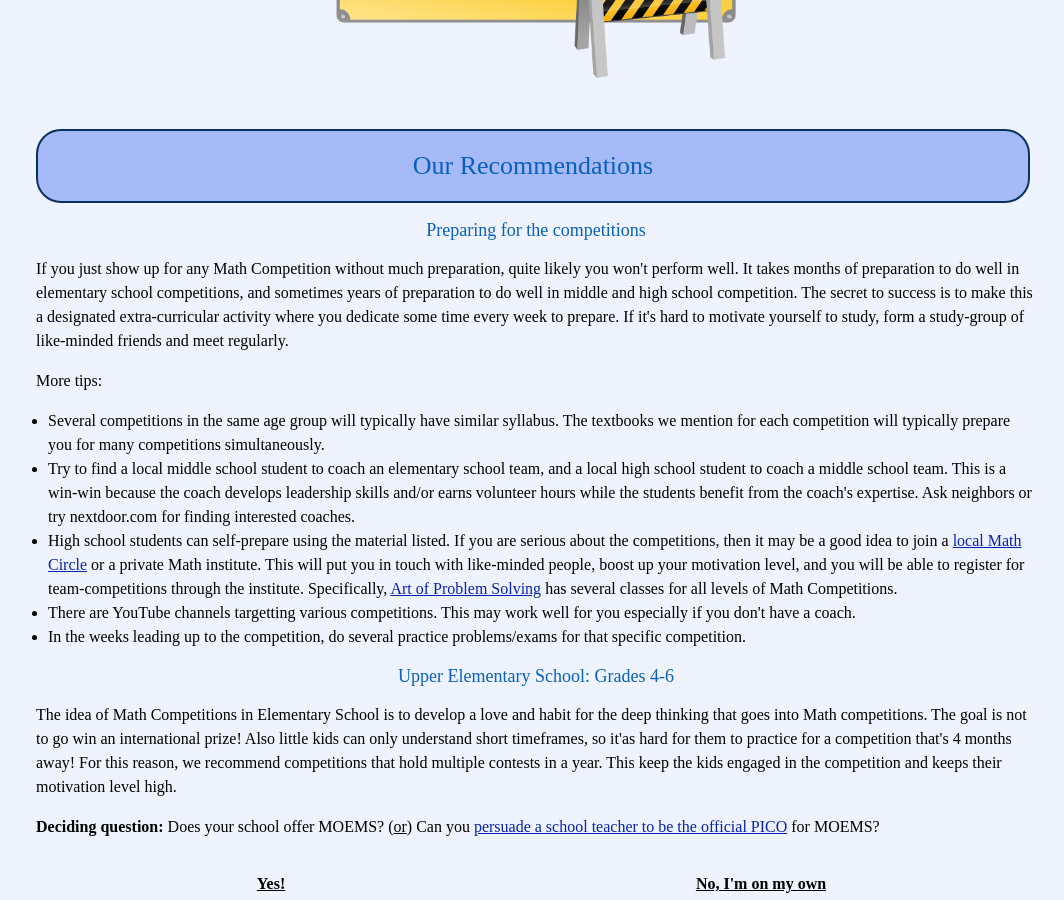
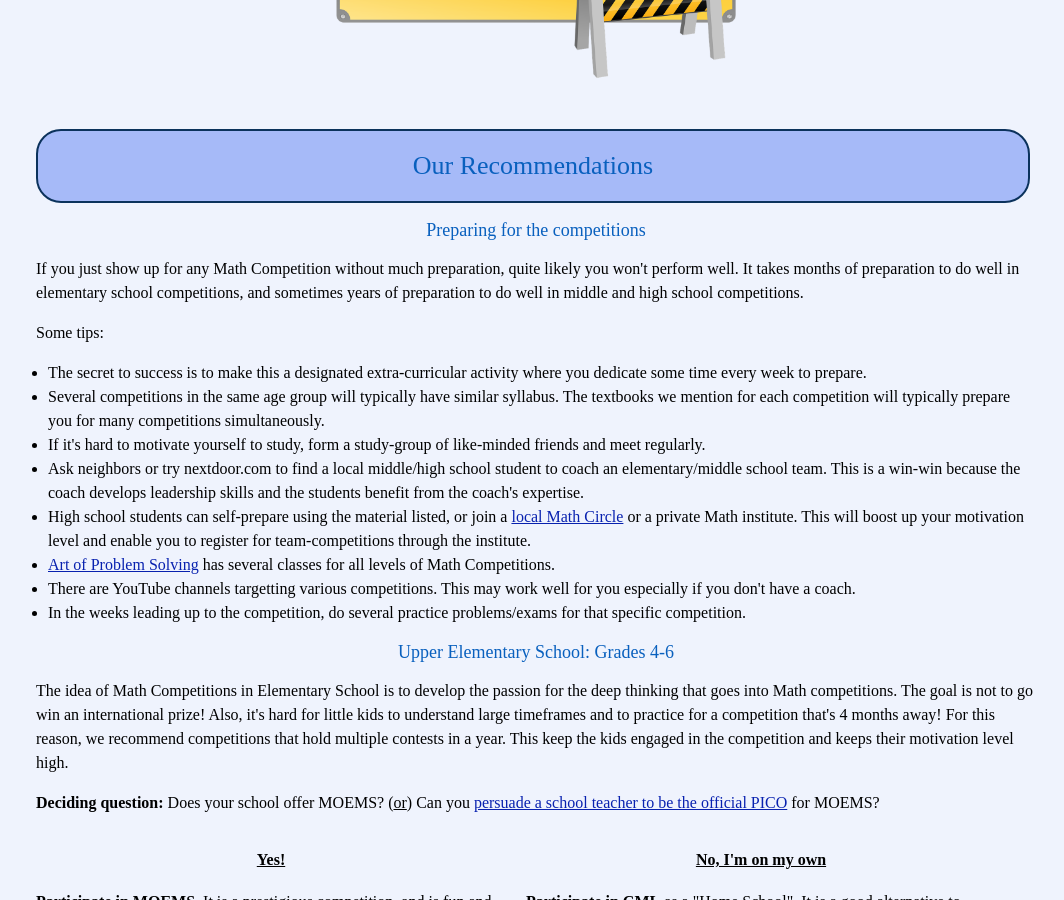
Before and after one commit to radicalcollegestrategies/stemscholars, a Jekyll site: the page built from mathematics/mathcompetitions.md, in a window 1280 px wide and 900 px high, scrolled down 3703 px. Shown: the whole window, without its empty margins (104-1168 px from the left). Built offline with Jekyll 4.4.1, drawn with Linux system fonts in a browser that asks for light colours; some web fonts are replaced; some of the changed text lies outside the part shown.

```diff
--- a/mathematics/mathcompetitions.md
+++ b/mathematics/mathcompetitions.md
@@ -110,13 +110,15 @@ h2: Mathematics
 <section50short>
 <h3>Preparing for the competitions</h3>
 <div style="text-align:left">
-<p>If you just show up for any Math Competition without much preparation, quite likely you won't perform well. It takes months of preparation to do well in elementary school competitions, and sometimes years of preparation to do well in middle and high school competition. The secret to success is to make this a designated extra-curricular activity where you dedicate some time every week to prepare. If it's hard to motivate yourself to study, form a study-group of like-minded friends and meet regularly.
+<p>If you just show up for any Math Competition without much preparation, quite likely you won't perform well. It takes months of preparation to do well in elementary school competitions, and sometimes years of preparation to do well in middle and high school competitions.
 </p>
-<p>More tips:</p>
+<p>Some tips:</p>
   <ul class="disc16l1">
+    <li>The secret to success is to make this a designated extra-curricular activity where you dedicate some time every week to prepare.</li>
     <li>Several competitions in the same age group will typically have similar syllabus. The textbooks we mention for each competition will typically prepare you for many competitions simultaneously.</li>
-    <li>Try to find a local middle school student to coach an elementary school team, and a local high school student to coach a middle school team. This is a win-win because the coach develops leadership skills and/or earns volunteer hours while the students benefit from the coach's expertise. Ask neighbors or try nextdoor.com for finding interested coaches.</li>
-    <li>High school students can self-prepare using the material listed. If you are serious about the competitions, then it may be a good idea to join a <a href="https://mathcircles.org/find-a-math-circle/" target="_blank">local Math Circle</a> or a private Math institute. This will put you in touch with like-minded people, boost up your motivation level, and you will be able to register for team-competitions through the institute. Specifically, <a href="https://artofproblemsolving.com/" target="_blank">Art of Problem Solving</a> has several classes for all levels of Math Competitions.</li>
+    <li>If it's hard to motivate yourself to study, form a study-group of like-minded friends and meet regularly.</li>
+    <li>Ask neighbors or try nextdoor.com to find a local middle/high school student to coach an elementary/middle school team. This is a win-win because the coach develops leadership skills and the students benefit from the coach's expertise. </li>
+    <li>High school students can self-prepare using the material listed, or join a <a href="https://mathcircles.org/find-a-math-circle/" target="_blank">local Math Circle</a> or a private Math institute. This will boost up your motivation level and enable you to register for team-competitions through the institute.</li> <li><a href="https://artofproblemsolving.com/" target="_blank">Art of Problem Solving</a> has several classes for all levels of Math Competitions.</li>
     <li> There are YouTube channels targetting various competitions. This may work well for you especially if you don't have a coach.</li>
     <li>In the weeks leading up to the competition, do several practice problems/exams for that specific competition.</li>
   </ul>
@@ -124,7 +126,7 @@ h2: Mathematics
 </section50short>
 
 <h3>Upper Elementary School: Grades 4-6</h3>
-<p>The idea of Math Competitions in Elementary School is to develop a love and habit for the deep thinking that goes into Math competitions. The goal is not to go win an international prize! Also little kids can only understand short timeframes, so it'as hard for them to practice for a competition that's 4 months away! For this reason, we recommend competitions that hold multiple contests in a year. This keep the kids engaged in the competition and keeps their motivation level high.</p>
+<p>The idea of Math Competitions in Elementary School is to develop the passion for the deep thinking that goes into Math competitions. The goal is not to go win an international prize! Also, it's hard for little kids to understand large timeframes and to practice for a competition that's 4 months away! For this reason, we recommend competitions that hold multiple contests in a year. This keep the kids engaged in the competition and keeps their motivation level high.</p>
 
 <p><b>Deciding question:</b> Does your school offer MOEMS? (<u>or</u>) Can you <a href="#moems">persuade a school teacher to be the official PICO</a> for MOEMS?</p>
 
```
Also changed, not shown: _mathcomp/15_MOEMS.md (+4 -3 lines), engineering/robotics.md (+13 -8 lines), index.md (+4 -1 lines), stem/publicimages.md (+1 -0 lines), stem/technology.md (+1 -1 lines), README.md, images/stem/Subs.jpg (added), images/stem/Subs.png (added).
